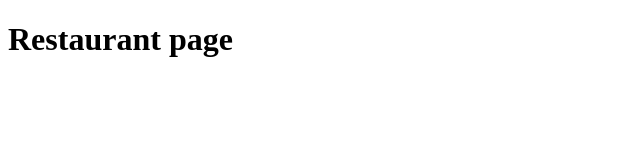
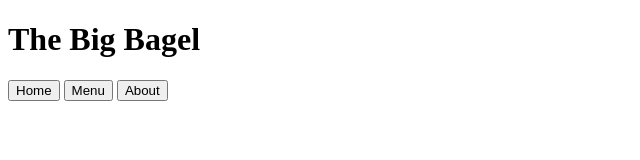
Before and after one commit to boredmangetspaid/restaurant, a website built with webpack: page src/template.html in a window 1280 px wide. Shown: the whole page, without its empty margins (0-640 px from the left). Built offline with nearby package versions, Linux system fonts and the light colour scheme.

```diff
--- a/src/template.html
+++ b/src/template.html
@@ -1,11 +1,22 @@
 <!DOCTYPE html>
 <html lang="en">
+
 <head>
     <meta charset="UTF-8">
     <meta name="viewport" content="width=device-width, initial-scale=1.0">
-    <title>Restaurant</title>
+    <title>The Big Bagel</title>
 </head>
+
 <body>
-   <h1>Restaurant page</h1>
+    <header>
+        <h1>The Big Bagel</h1>
+        <nav>
+            <button>Home</button>
+            <button>Menu</button>
+            <button>About</button>
+        </nav>
+        <div id="content"></div>
+    </header>
 </body>
+
 </html>
```
Also changed, not shown: src/assets/blt.png (added), src/assets/cinnamon_raisin.png (added), src/assets/lox.png (added), src/assets/multigrain.png (added), src/assets/plain.png (added), src/assets/poppy.png (added), src/assets/turkey_club.png (added), 4 other files.
